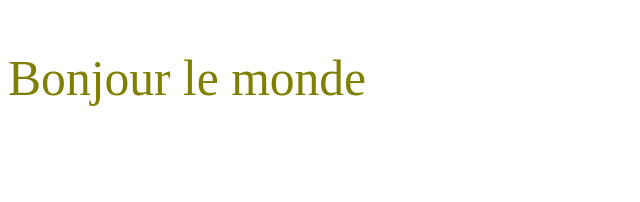
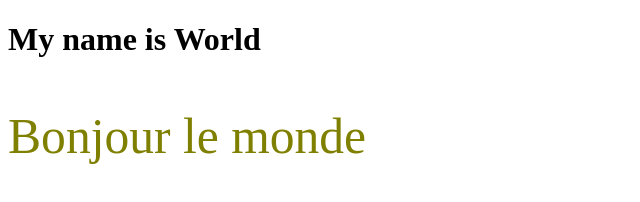
Before and after one commit to michelle-marrion/OpenclassroomsProject, a plain HTML site: page index.html in a window 1280 px wide. Shown: the whole page, without its empty margins (0-640 px from the left). Drawn offline with Linux system fonts and the light colour scheme.

Commit message:
ajout de la balise h1

```diff
--- a/index.html
+++ b/index.html
@@ -5,6 +5,7 @@
 	<link rel="stylesheet" type="text/css" href="styles.css">
 </head>
 <body>
+	<h1>My name is World</h1>
 	<p>Bonjour le monde</p>
 </body>
 </html>
```
